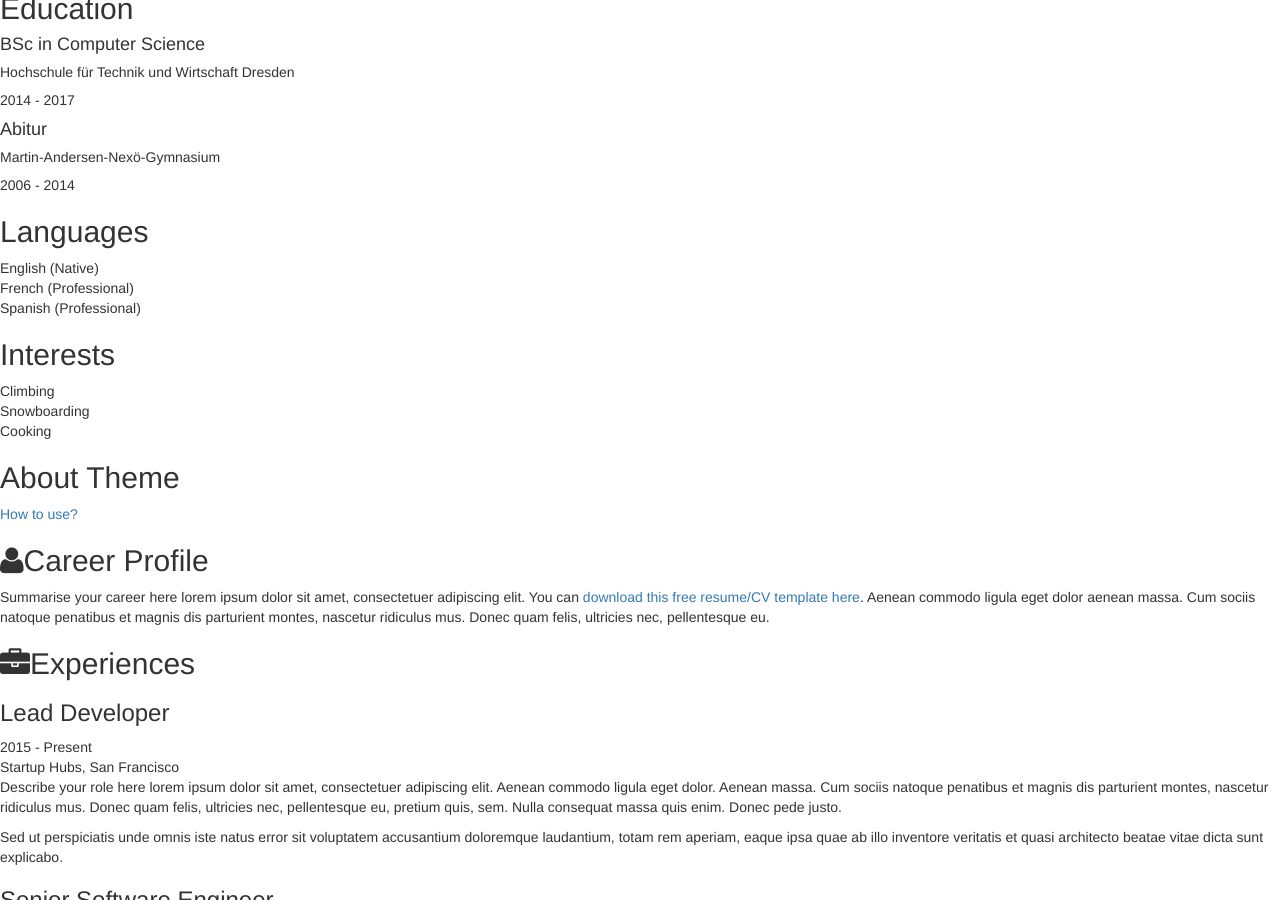
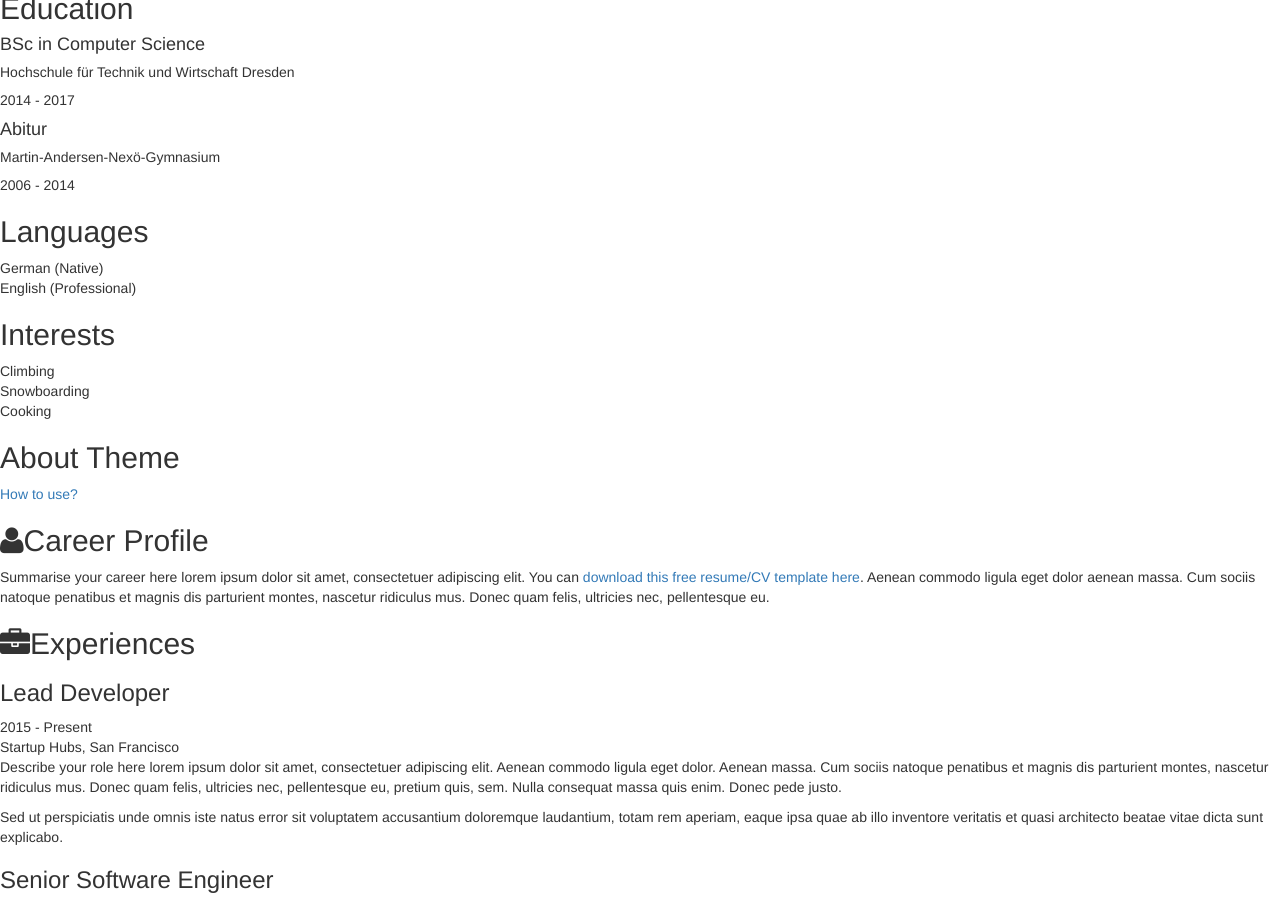
Before and after one commit to Saritus/saritus.github.io, a Jekyll site: the page built from index.html, in a window 1280 px wide and 900 px high, scrolled down 344 px. Built offline with Jekyll 4.4.1, drawn with Linux system fonts in a browser that asks for light colours.

Commit message:
Change languages

```diff
--- a/_includes/language.html
+++ b/_includes/language.html
@@ -1,9 +1,9 @@
 <div class="languages-container container-block">
     <h2 class="container-block-title">Languages</h2>
     <ul class="list-unstyled interests-list">
-        <li>English <span class="lang-desc">(Native)</span></li>
-        <li>French <span class="lang-desc">(Professional)</span></li>
-        <li>Spanish <span class="lang-desc">(Professional)</span></li>
+        <li>German <span class="lang-desc">(Native)</span></li>
+        <li>English <span class="lang-desc">(Professional)</span></li>
+        <!--<li>French <span class="lang-desc">(Professional)</span></li>-->
     </ul>
 </div>
 <!--//interests-->
--- a/_includes/projects.html
+++ b/_includes/projects.html
@@ -6,7 +6,6 @@
     <!--//intro-->
     <div class="item">
         <span class="project-title"><a href="#hook">Velocity</a></span> - <span class="project-tagline">A responsive website template designed to help startups promote, market and sell their products.</span>
-
     </div>
     <!--//item-->
     <div class="item">
```
